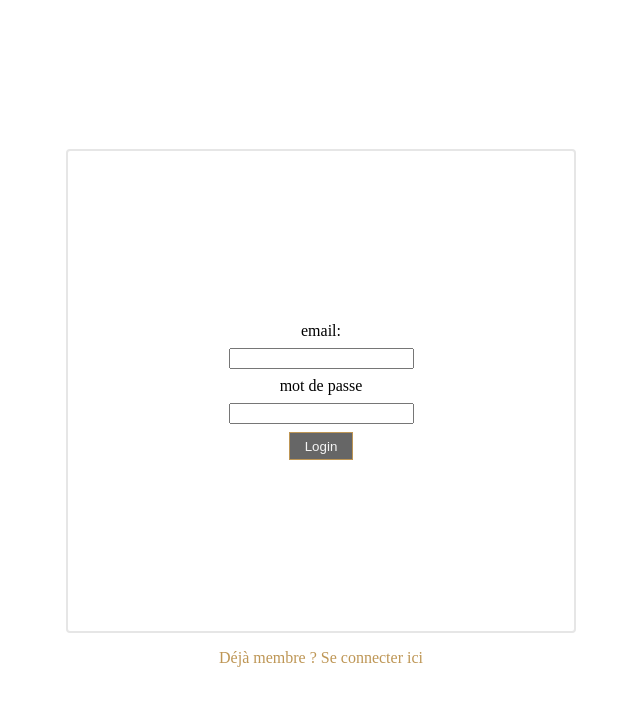
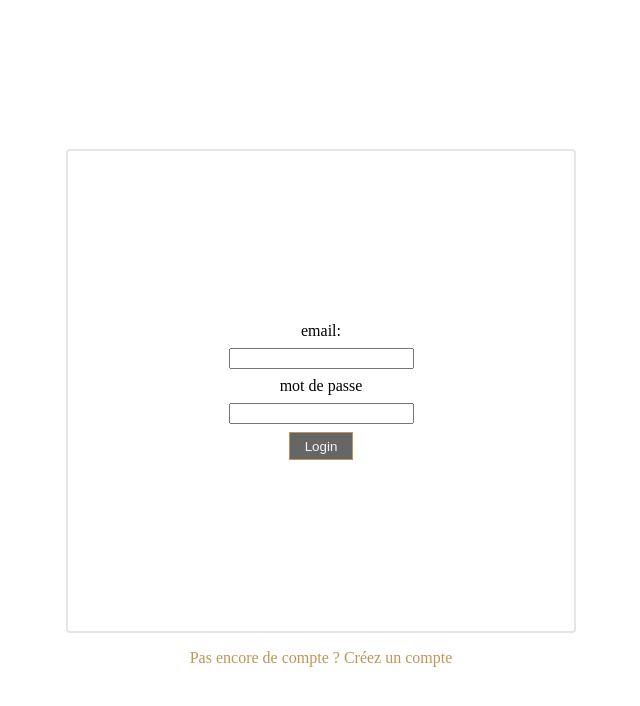
Before and after one commit to Adjel/myBlog, a Next.js app: page /Login in a window 1280 px wide. Shown: the top 706 px of the page, without its empty margins (319-959 px from the left). Built offline with nearby package versions, Linux system fonts and the light colour scheme; no server answers.

Commit message:
feat(login): able to login

```diff
--- a/src/components/LogForm/LogForm.js
+++ b/src/components/LogForm/LogForm.js
@@ -7,7 +7,7 @@ import { UserContext } from "@/Providers/UserProvider";
 import Link from "next/link";
 import { toast } from "react-toastify";
 
-function LogForm({ logHandler, loginOrRegister, redirection }) {
+function LogForm({ logHandler, hrefDescription, loginOrRegister, href }) {
   const [crediential, setCredential] = useState({
     email: "",
     password: "",
@@ -19,7 +19,7 @@ function LogForm({ logHandler, loginOrRegister, redirection }) {
 
   useEffect(() => {
     if (user) route.push("Home");
-  });
+  }, [user]);
 
   function handleCredentialChange(event) {
     const { name, value } = event.target;
@@ -86,11 +86,7 @@ function LogForm({ logHandler, loginOrRegister, redirection }) {
           </Button>
         </Form>
       </FormWrapper>
-      <FormLink href={`${redirection}`}>
-        {loginOrRegister === "Register"
-          ? "Pas encore de compte ? Créez un compte"
-          : "Déjà membre ? Se connecter ici"}
-      </FormLink>
+      <FormLink href={href}>{hrefDescription}</FormLink>
     </SectionWrapper>
   );
 }
--- a/src/pages/Login.js
+++ b/src/pages/Login.js
@@ -8,7 +8,8 @@ export default function Login() {
   return (
     <LogForm
       logHandler={handleLogin}
-      redirection="Register"
+      hrefDescription="Pas encore de compte ? Créez un compte"
+      href="Register"
       loginOrRegister="Login"
     />
   );
--- a/src/pages/Register.js
+++ b/src/pages/Register.js
@@ -8,7 +8,8 @@ export default function Register() {
   return (
     <LogForm
       logHandler={handleRegister}
-      redirection="Login"
+      hrefDescription="Déjà membre ? Se connecter ici"
+      href="Login"
       loginOrRegister="Register"
     />
   );
--- a/src/pages/_app.js
+++ b/src/pages/_app.js
@@ -1,3 +1,4 @@
+"use client";
 // page to the whole app into a provider context
 import Providers from "@/Providers/Providers";
 import React from "react";
```
Also changed, not shown: src/app/page.js (+7 -9 lines).
